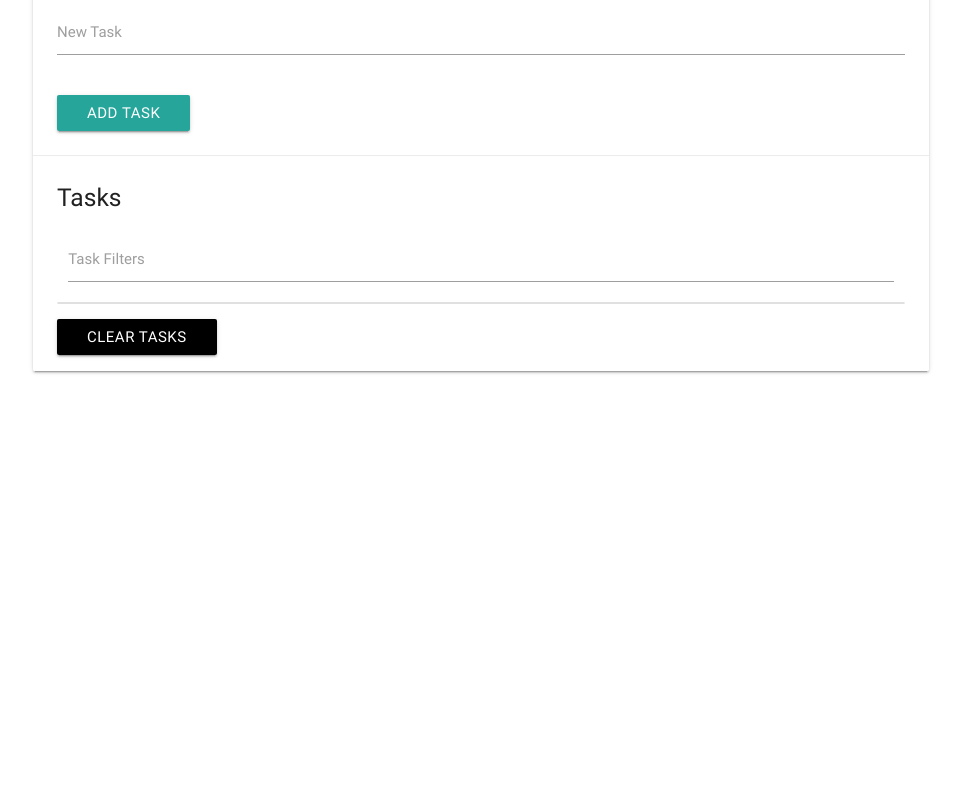
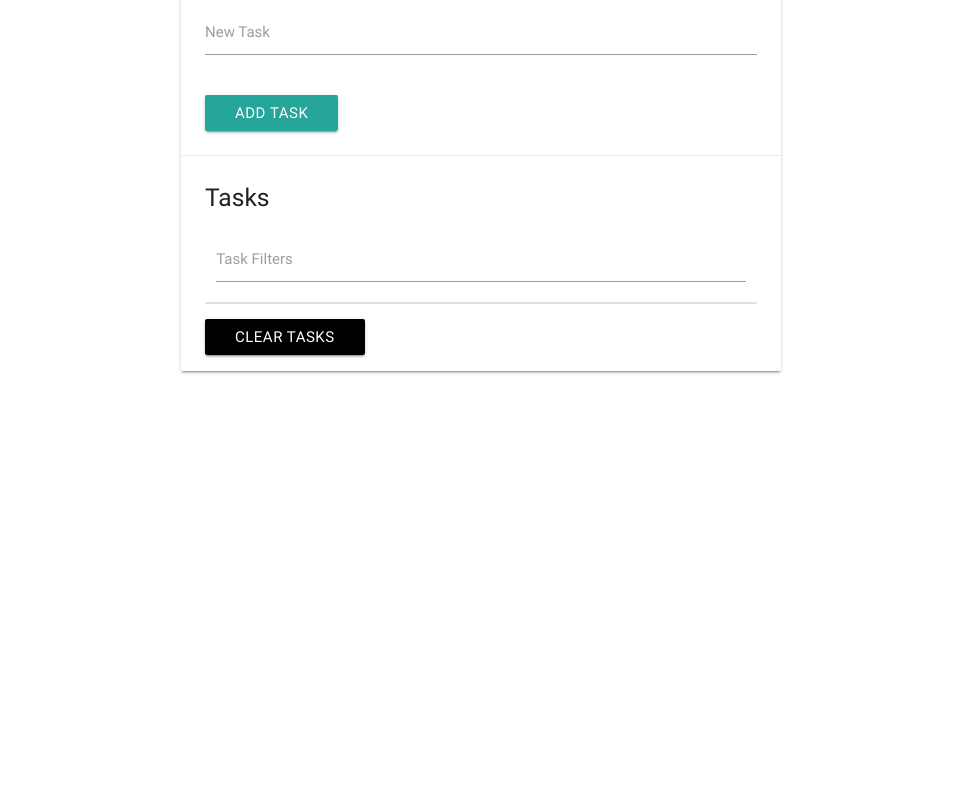
Before and after one commit to boOoto12/Task-List-Project, a plain HTML site: page index.html in a window 1280 px wide. Shown: the part 78-868 px from the top of the page, without its empty margins (159-1120 px from the left). After the commit the page ends 800 px from the top, so only its background shows below. Drawn offline with nearby package versions, Linux system fonts and the light colour scheme.

Commit message:
update container max-width

```diff
--- a/index.html
+++ b/index.html
@@ -10,8 +10,10 @@
         crossorigin="anonymous">
     <title>Task List</title>
 </head>
-
-<body style ="height: 1000px;">
+<style>
+    .container {max-width: 600px;}
+</style>
+<body>
     <div class="container">
         <div class="row">
         <div class="col s12">
```
